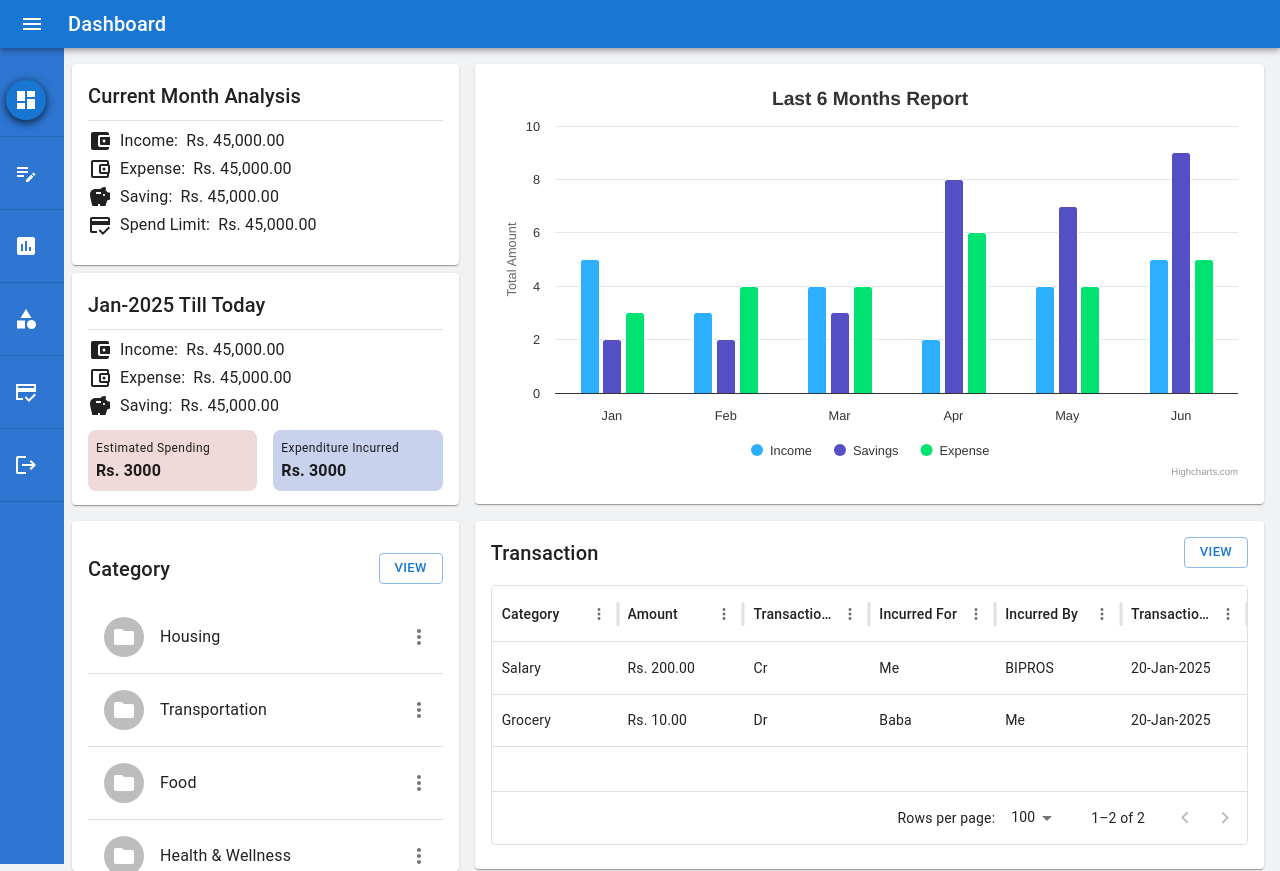
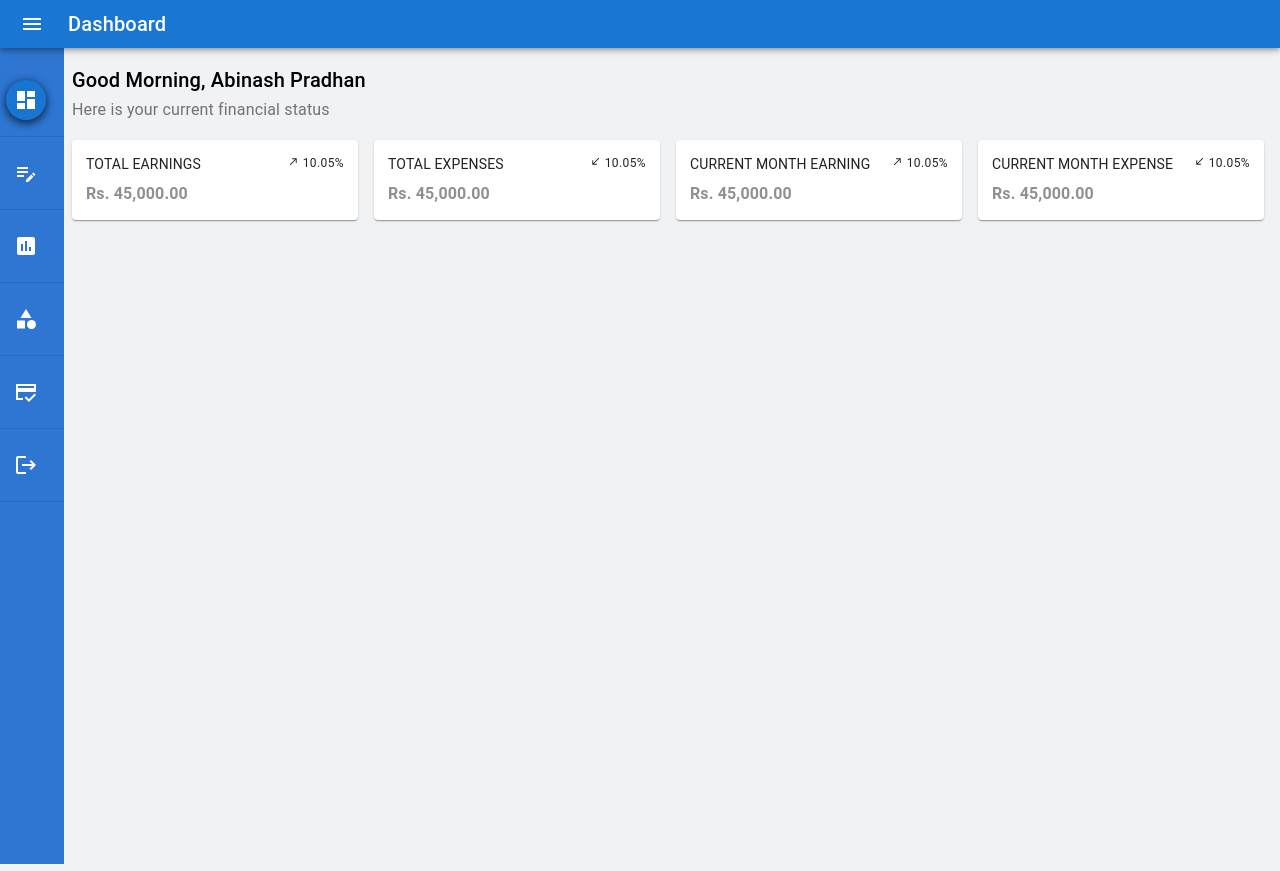
Before and after one commit to AbinashBapu/expense-tracker-webapp, a Next.js app: page /dashboard in a window 1280 px wide. After the commit the page ends 800 px from the top, so only its background shows below. Built offline with nearby package versions, Linux system fonts and the light colour scheme.

Commit message:
dashboard revamp
dashboard revamp

```diff
--- a/src/app/(postAuth)/dashboard/page.tsx
+++ b/src/app/(postAuth)/dashboard/page.tsx
@@ -13,10 +13,91 @@ import SavingsIcon from "@mui/icons-material/Savings";
 import AccountBalanceWalletOutlinedIcon from "@mui/icons-material/AccountBalanceWalletOutlined";
 import CreditScoreOutlinedIcon from "@mui/icons-material/CreditScoreOutlined";
 
+
+import CallMadeIcon from '@mui/icons-material/CallMade';
+import CallReceivedIcon from '@mui/icons-material/CallReceived';
+
+
 // https://dribbble.com/shots/7705222-Hubio-Financial-Wallet-Web-Application-Design
 export default function Page() {
   return (
     <Grid container spacing={2} sx={{ mb: 3 }}>
+      <Grid size={6}>
+        <Typography variant="h6">Good Morning, Abinash Pradhan</Typography>
+        <Typography variant="subtitle1" sx={{ color: "#737171" }}>
+          Here is your current financial status
+        </Typography>
+      </Grid>
+      <Grid size={6}></Grid>
+
+      <Grid size={3}>
+        <Card>
+          <CardContent style={{ "padding":"14px 14px" }}>
+            <Box sx={{ display:"flex",flexDirection: "row",justifyContent:"space-between", mb: 1  }}>
+              <Typography variant="body2">
+                TOTAL EARNINGS
+              </Typography>
+              <Typography variant="caption"> <CallMadeIcon sx={{fontSize:"11px"}}/> 10.05%</Typography>
+            </Box>
+            <Typography variant="body1" sx={{ fontWeight: 600, color: "#909090" }}>
+              Rs. 45,000.00
+            </Typography>
+          </CardContent>
+        </Card>
+      </Grid>
+      <Grid size={3}>
+        <Card>
+          <CardContent style={{ "padding":"14px 14px" }}>
+            <Box sx={{ display:"flex",flexDirection: "row",justifyContent:"space-between", mb: 1  }}>
+              <Typography variant="body2">
+                TOTAL EXPENSES
+              </Typography>
+               <Typography variant="caption"> <CallReceivedIcon sx={{fontSize:"11px"}}/> 10.05%</Typography>
+            </Box>
+            <Typography variant="body1" sx={{ fontWeight: 600, color: "#909090" }}>
+              Rs. 45,000.00
+            </Typography>
+            <Box></Box>
+          </CardContent>
+        </Card>
+      </Grid>
+      <Grid size={3}>
+        <Card >
+          <CardContent style={{ "padding":"14px 14px" }}>
+            <Box sx={{ display:"flex",flexDirection: "row",justifyContent:"space-between", mb: 1 }}>
+              <Typography variant="body2">
+                CURRENT MONTH EARNING
+              </Typography>
+              <Typography variant="caption"> <CallMadeIcon sx={{fontSize:"11px"}}/> 10.05%</Typography>
+            </Box>
+
+            <Typography variant="body1" sx={{ fontWeight: 600, color: "#909090" }}>
+              Rs. 45,000.00
+            </Typography>
+          </CardContent>
+        </Card>
+      </Grid>
+      <Grid size={3}>
+        <Card>
+          <CardContent style={{ "padding":"14px 14px" }}>
+            <Box sx={{ display:"flex",flexDirection: "row",justifyContent:"space-between", mb: 1  }}>
+              <Typography variant="body2" >
+                CURRENT MONTH EXPENSE
+              </Typography>
+               <Typography variant="caption"> <CallReceivedIcon sx={{fontSize:"11px"}}/> 10.05%</Typography>
+            </Box>
+            <Typography variant="body1" sx={{ fontWeight: 600, color: "#909090" }}>
+              Rs. 45,000.00
+            </Typography>
+          </CardContent>
+        </Card>
+      </Grid>
+    </Grid>
+  );
+}
+
+{
+  /* <Grid container spacing={2} sx={{ mb: 3 }}>
       <Grid size={4}>
         <Card>
           <CardContent>
@@ -119,6 +200,5 @@ export default function Page() {
       <Grid size={8}>
         <TransactionsLists />
       </Grid>
-    </Grid>
-  );
+    </Grid> */
 }
```
